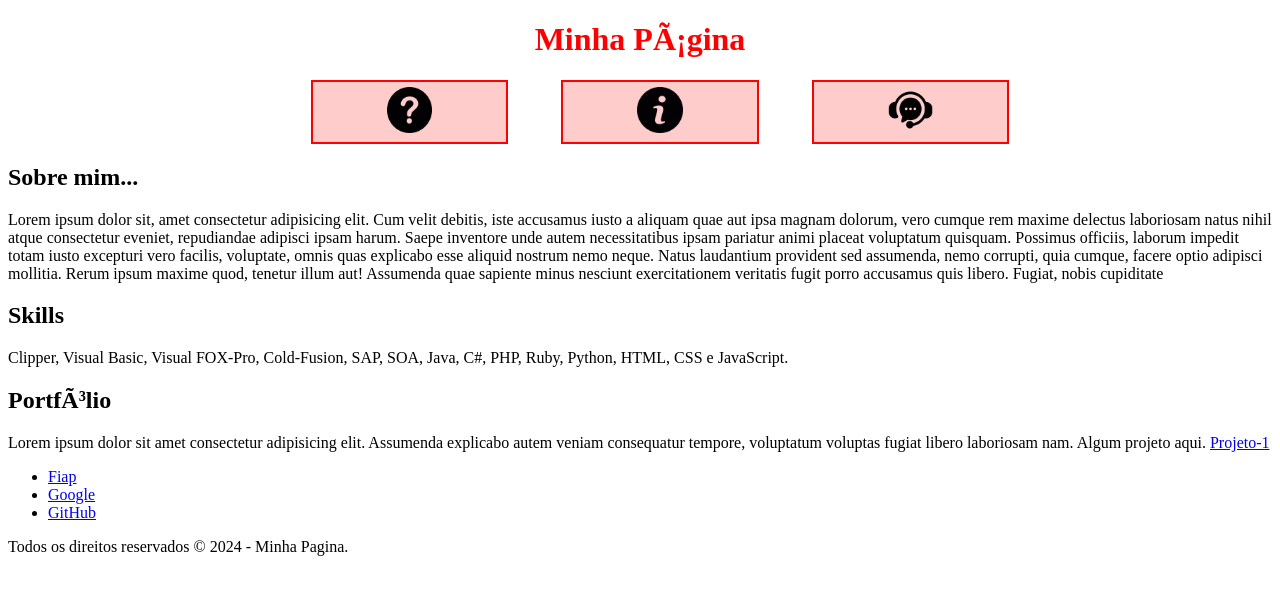
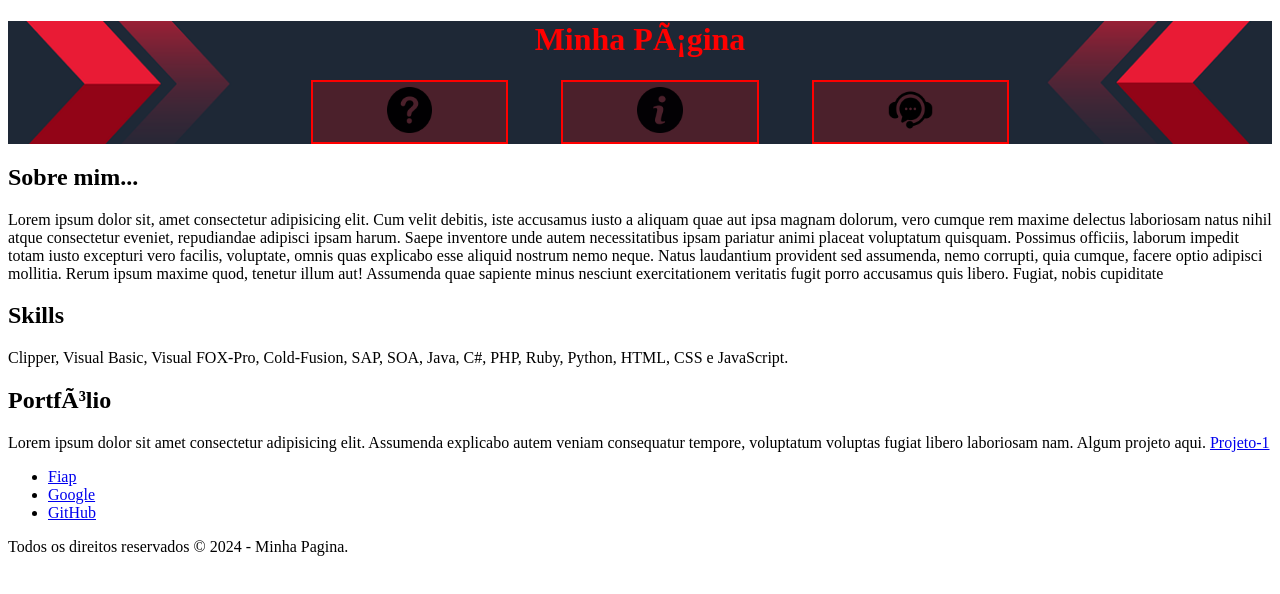
Before and after one commit to ludanii/Projeto-Inicial, a plain HTML site: page index.html in a window 1280 px wide. Drawn offline with Linux system fonts and the light colour scheme; files that its build step writes are made by us from their sources.

Commit message:
Criando um banner em background.

```diff
--- a/estilo.css
+++ b/estilo.css
@@ -16,6 +16,13 @@
     h1 {
         color: red;
         text-align: center;
+    }
+     #cabecalho{
+        background-image: url("../img/img-01-banner-1280×640.png");
+        background-repeat: no-repeat;
+        background-size: contain;
+        background-position: center;
+        background-size: cover;
     }
 
     /*Seletores de classe*/
--- a/index.html
+++ b/index.html
@@ -10,7 +10,7 @@
       initial-scale="1.0”"
     />
     <title>Página Básica</title>
-    		<link rel="stylesheet" href="./css/estilo.css">
+    		<link rel="stylesheet" href="estilo.css">
   </head>
   <body>
     <div id="container">
```
Also changed, not shown: Img/img-01-banner-1280×640.png (added).
